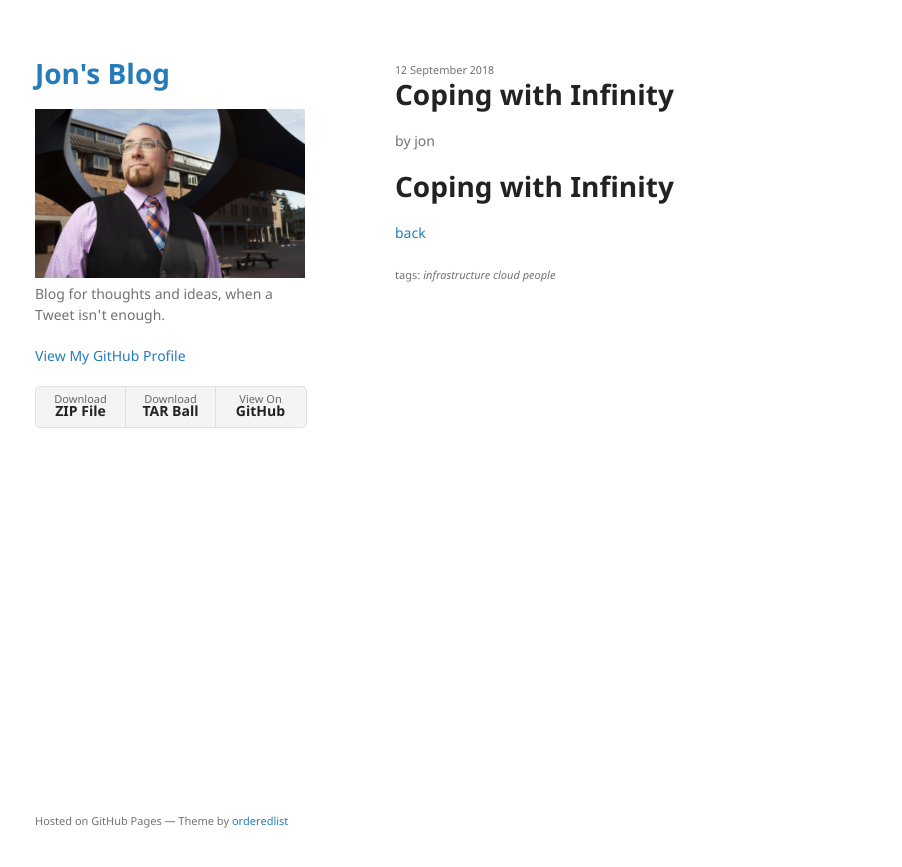
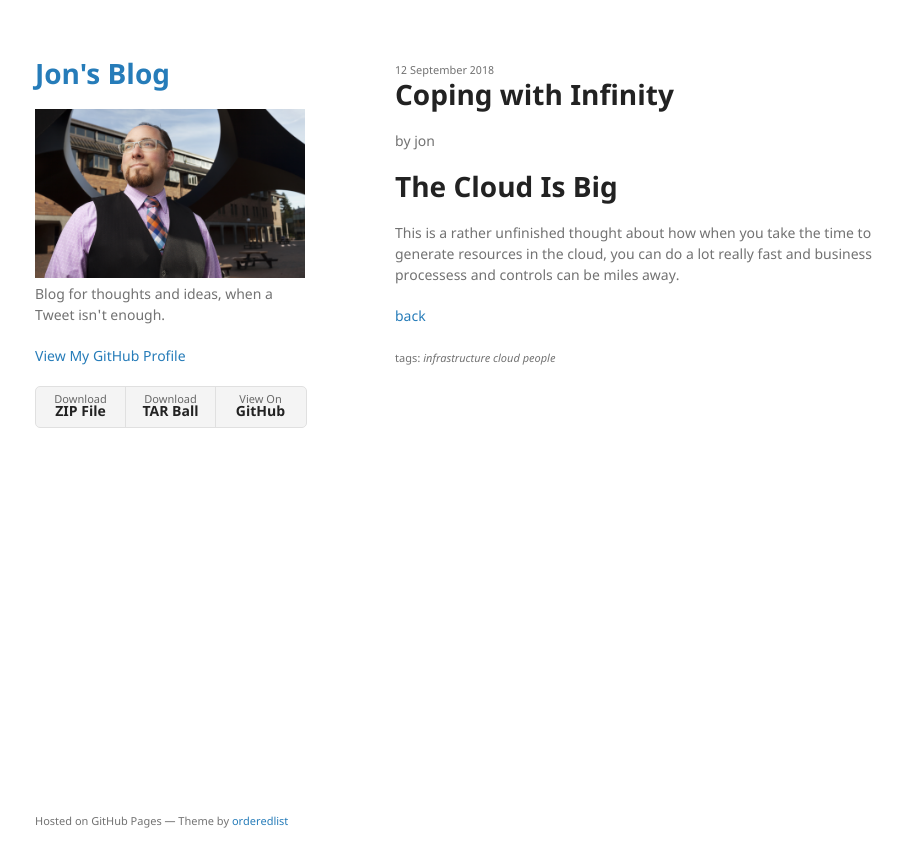
Before and after one commit to jonjunell/jonjunell.github.io, a Jekyll site: the page built from cloud.md, in a window 1280 px wide. Shown: the top 867 px of the page, without its empty margins (175-1077 px from the left). Built offline with Jekyll 4.4.1, drawn with Linux system fonts in a browser that asks for light colours.

Commit message:
Commit Push to some other thoughts.

```diff
--- a/cloud.md
+++ b/cloud.md
@@ -6,6 +6,8 @@ tags: infrastructure cloud people
 author: jon
 ---
 
-# Coping with Infinity
+# The Cloud Is Big
+
+This is a rather unfinished thought about how when you take the time to generate resources in the cloud, you can do a lot really fast and business processess and controls can be miles away.
 
 [back](./)
```
Also changed, not shown: 10gbe.md (added, +31 -0 lines), index.md (+5 -1 lines).
